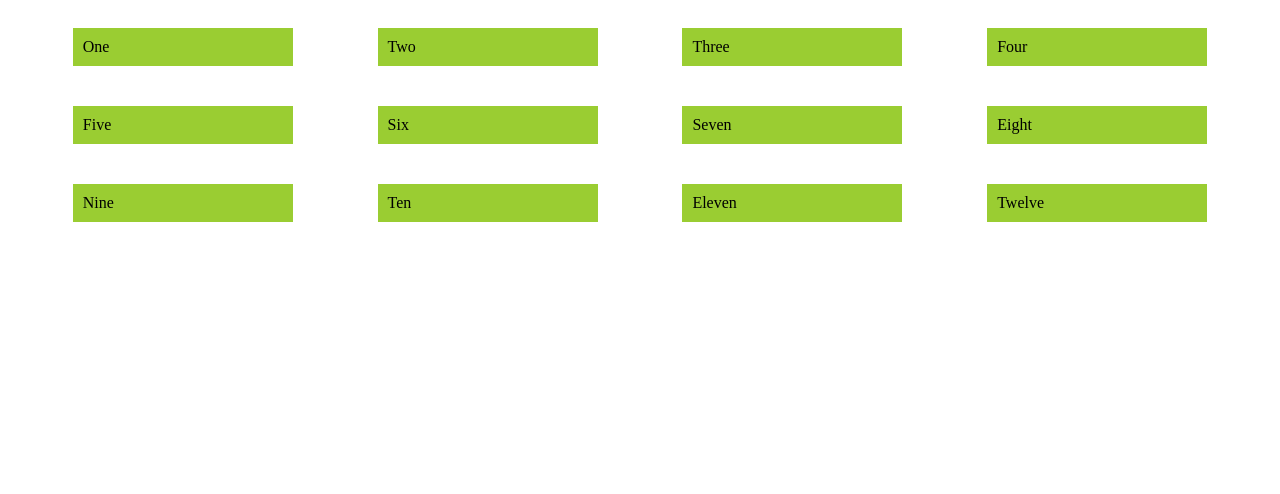
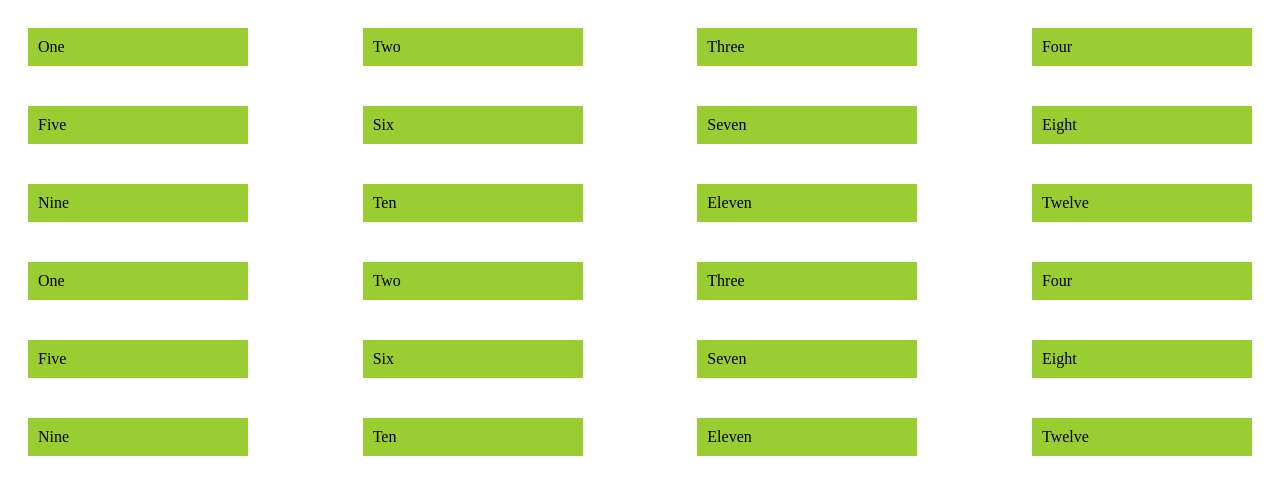
Before and after one commit to Shahidbhatt07/MERN, a plain HTML site: page html/Learning/flexbox.html in a window 1280 px wide. Drawn offline with Linux system fonts and the light colour scheme.

Commit message:
css and units updated

```diff
--- a/html/Learning/flexbox.html
+++ b/html/Learning/flexbox.html
@@ -19,7 +19,7 @@
             /* default option */
             flex-wrap:wrap;
             /* default is no wrap */
-            justify-content:space-evenly;
+            justify-content:space-between;
         }
     </style>
 </head>
@@ -37,6 +37,18 @@
         <div>Ten</div>
         <div>Eleven</div>
         <div>Twelve</div>
+        <div>One</div>
+        <div>Two</div>
+        <div>Three</div>
+        <div>Four</div>
+        <div>Five</div>
+        <div>Six</div>
+        <div>Seven</div>
+        <div>Eight</div>
+        <div>Nine</div>
+        <div>Ten</div>
+        <div>Eleven</div>
+        <div>Twelve</div>
     </div>
 </body>
 </html>
```
Also changed, not shown: html/Learning/abc.html (added, +13 -0 lines), html/Learning/style.css (+10 -0 lines).
